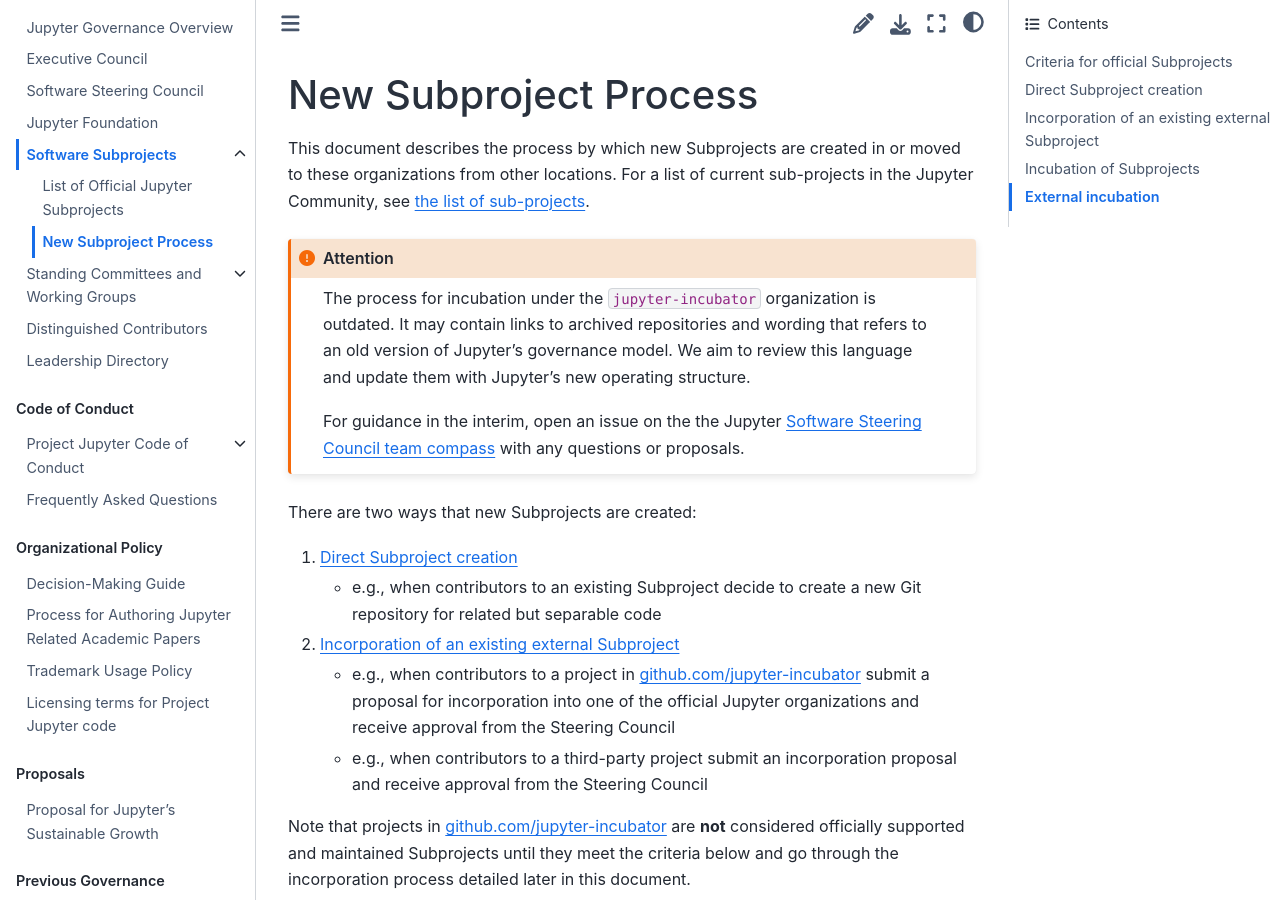
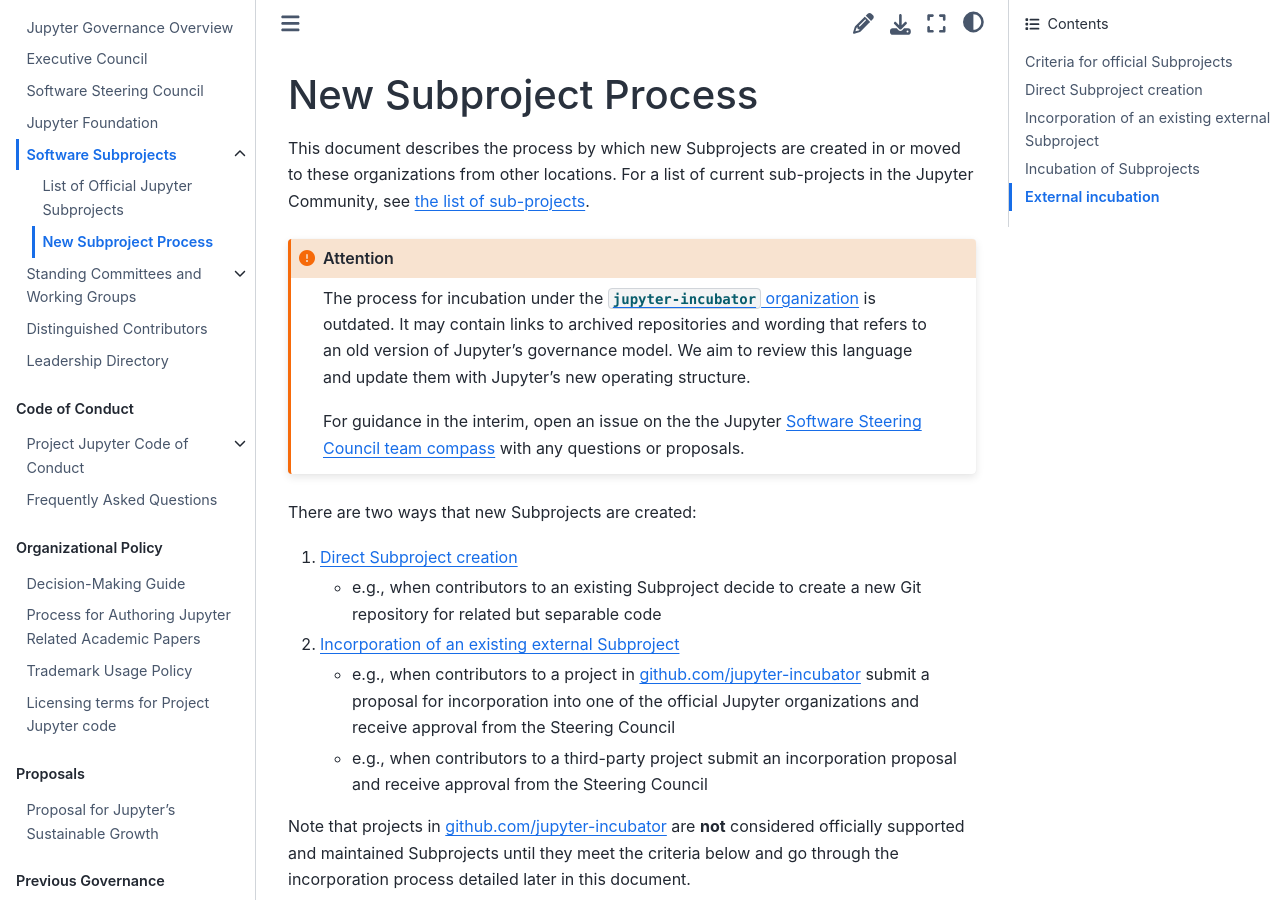
Before and after one commit to jupyter/governance, a Jupyter Book: the page built from newsubprojects.md, in a window 1280 px wide and 900 px high. Built offline with Jupyter Book 1.0.4 settings and Sphinx 7.4.7 and the Sphinx Book theme 1.1.4, drawn with Linux system fonts in a browser that asks for light colours; some of the changed lines change nothing that is shown.

Commit message:
Apply suggestion from @choldgraf

```diff
--- a/newsubprojects.md
+++ b/newsubprojects.md
@@ -4,7 +4,7 @@
 moved to these organizations from other locations. For a list of current sub-projects in the Jupyter Community, see [the list of sub-projects](list_of_subprojects.md).
 
 :::{attention}
-The process for incubation under the `jupyter-incubator` organization is outdated.
+The process for incubation under the [`jupyter-incubator` organization](https://github.com/jupyter-incubator) is outdated.
 It may contain links to archived repositories and wording that refers to an old version of Jupyter's governance model.
 We aim to review this language and update them with Jupyter's new operating structure.
 
```
